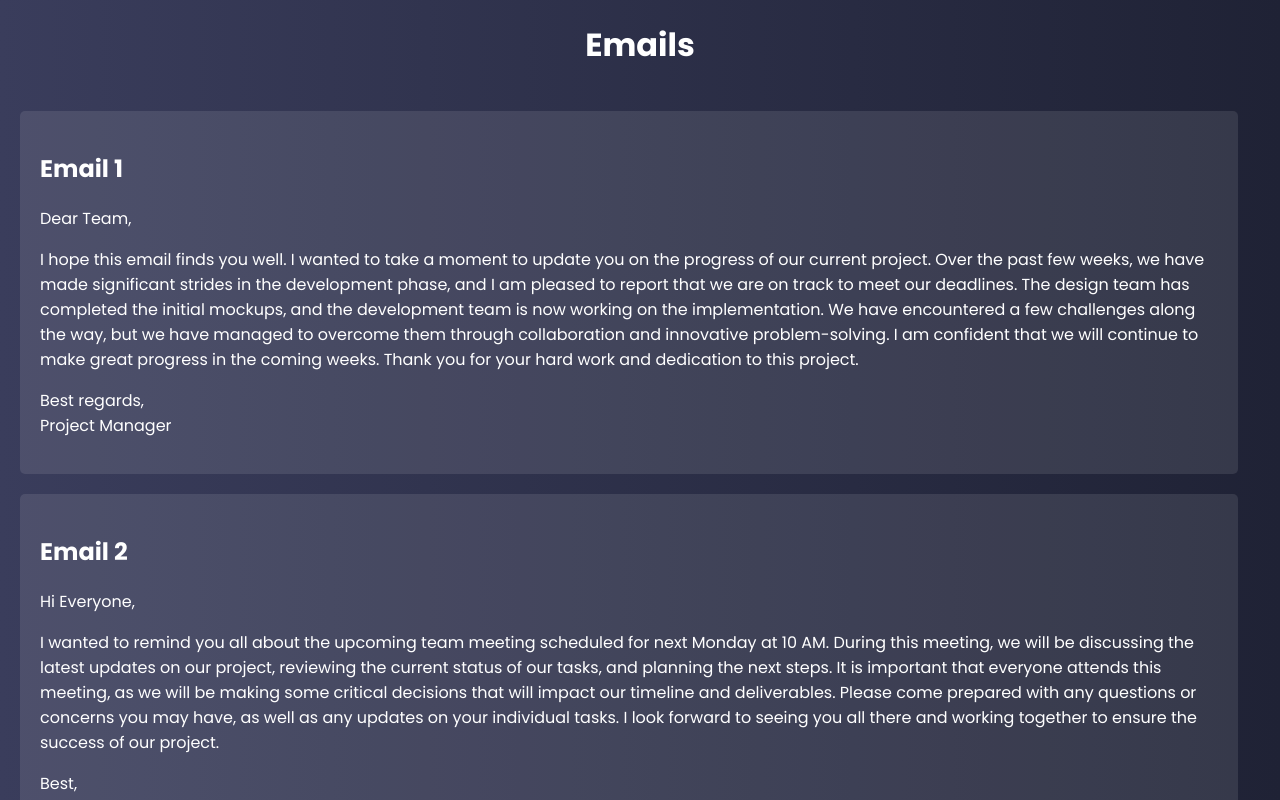
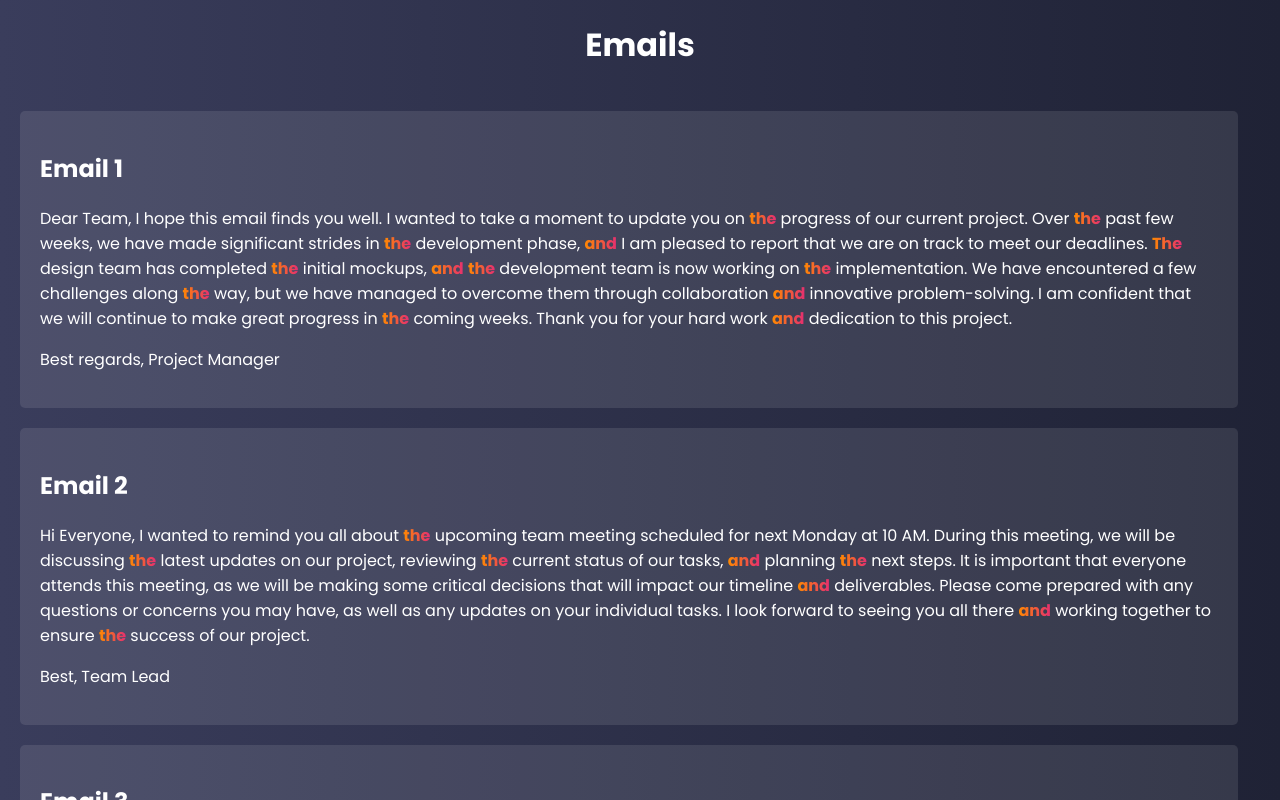
Before and after one commit to ChloeHouvardas/trojo, a React (Vite) app in the folder vite-project/: page /emails in a window 1280 px wide. Built offline with nearby package versions, Linux system fonts and the light colour scheme.

Commit message:
Added highlighting

```diff
--- a/vite-project/src/pages/Emails.css
+++ b/vite-project/src/pages/Emails.css
@@ -28,3 +28,11 @@
     white-space: normal; /* Allow text to wrap */
     word-wrap: break-word; /* Break long words */
 }
+
+/* Gradient highlight for specific words */
+.highlight {
+    background: linear-gradient(90deg, #ff8a00, #e52e71);
+    -webkit-background-clip: text;
+    -webkit-text-fill-color: transparent;
+    font-weight: bold;
+  }
--- a/vite-project/src/pages/Emails.jsx
+++ b/vite-project/src/pages/Emails.jsx
@@ -1,28 +1,54 @@
 import './Emails.css'; // Import the CSS file
 
 const Emails = () => {
+  const highlightWords = (text) => {
+    const wordsToHighlight = ["and", "the"]; // Words to highlight
+    const regex = new RegExp(`\\b(${wordsToHighlight.join("|")})\\b`, "gi"); // Match whole words only
+
+    return text.split(regex).map((word, index) => {
+      if (wordsToHighlight.includes(word.toLowerCase())) {
+        return (
+          <span key={index} className="highlight">
+            {word}
+          </span>
+        );
+      }
+      return word;
+    });
+  };
+
+  const emails = [
+    {
+      title: "Email 1",
+      content: `Dear Team,
+      I hope this email finds you well. I wanted to take a moment to update you on the progress of our current project. Over the past few weeks, we have made significant strides in the development phase, and I am pleased to report that we are on track to meet our deadlines. The design team has completed the initial mockups, and the development team is now working on the implementation. We have encountered a few challenges along the way, but we have managed to overcome them through collaboration and innovative problem-solving. I am confident that we will continue to make great progress in the coming weeks. Thank you for your hard work and dedication to this project.`,
+      signature: "Best regards,\nProject Manager",
+    },
+    {
+      title: "Email 2",
+      content: `Hi Everyone,
+      I wanted to remind you all about the upcoming team meeting scheduled for next Monday at 10 AM. During this meeting, we will be discussing the latest updates on our project, reviewing the current status of our tasks, and planning the next steps. It is important that everyone attends this meeting, as we will be making some critical decisions that will impact our timeline and deliverables. Please come prepared with any questions or concerns you may have, as well as any updates on your individual tasks. I look forward to seeing you all there and working together to ensure the success of our project.`,
+      signature: "Best,\nTeam Lead",
+    },
+    {
+      title: "Email 3",
+      content: `Hello Team,
+      I am writing to inform you about a new initiative that we will be launching next month. This initiative aims to improve our internal communication and collaboration by implementing a new project management tool. The tool will help us streamline our workflows, track progress more effectively, and enhance our overall productivity. We will be providing training sessions for all team members to ensure a smooth transition to the new system. I believe this change will greatly benefit our team and help us achieve our goals more efficiently. Please stay tuned for more details and the schedule for the training sessions.`,
+      signature: "Thank you,\nOperations Manager",
+    },
+  ];
+
   return (
     <div className="emails-container">
       <h1 className="emails-header">Emails</h1>
       <div className="email-list">
-                <div className="email-box">
-                    <h2>Email 1</h2>
-                    <p>Dear Team,</p>
-                    <p>I hope this email finds you well. I wanted to take a moment to update you on the progress of our current project. Over the past few weeks, we have made significant strides in the development phase, and I am pleased to report that we are on track to meet our deadlines. The design team has completed the initial mockups, and the development team is now working on the implementation. We have encountered a few challenges along the way, but we have managed to overcome them through collaboration and innovative problem-solving. I am confident that we will continue to make great progress in the coming weeks. Thank you for your hard work and dedication to this project.</p>
-                    <p>Best regards,<br/>Project Manager</p>
+        {emails.map((email, index) => (
+          <div key={index} className="email-box">
+            <h2>{email.title}</h2>
+            <p>{highlightWords(email.content)}</p>
+            <p>{email.signature}</p>
           </div>
-                <div className="email-box">
-                    <h2>Email 2</h2>
-                    <p>Hi Everyone,</p>
-                    <p>I wanted to remind you all about the upcoming team meeting scheduled for next Monday at 10 AM. During this meeting, we will be discussing the latest updates on our project, reviewing the current status of our tasks, and planning the next steps. It is important that everyone attends this meeting, as we will be making some critical decisions that will impact our timeline and deliverables. Please come prepared with any questions or concerns you may have, as well as any updates on your individual tasks. I look forward to seeing you all there and working together to ensure the success of our project.</p>
-                    <p>Best,<br/>Team Lead</p>
-                </div>
-                <div className="email-box">
-                    <h2>Email 3</h2>
-                    <p>Hello Team,</p>
-                    <p>I am writing to inform you about a new initiative that we will be launching next month. This initiative aims to improve our internal communication and collaboration by implementing a new project management tool. The tool will help us streamline our workflows, track progress more effectively, and enhance our overall productivity. We will be providing training sessions for all team members to ensure a smooth transition to the new system. I believe this change will greatly benefit our team and help us achieve our goals more efficiently. Please stay tuned for more details and the schedule for the training sessions.</p>
-                    <p>Thank you,<br/>Operations Manager</p>
-                </div>
+        ))}
       </div>
     </div>
   );
```
Lines whose indentation alone changed are shown as unchanged.
